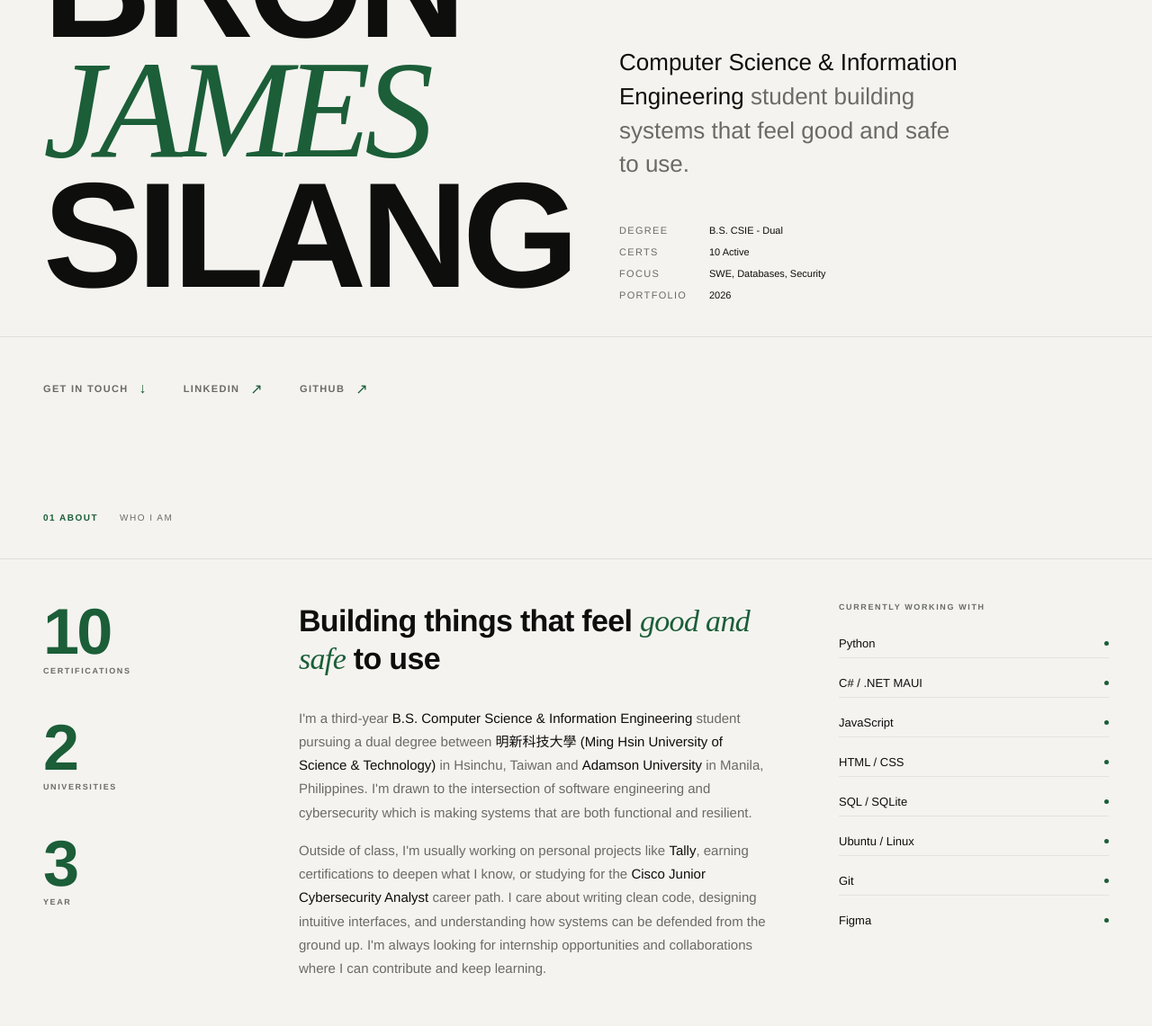
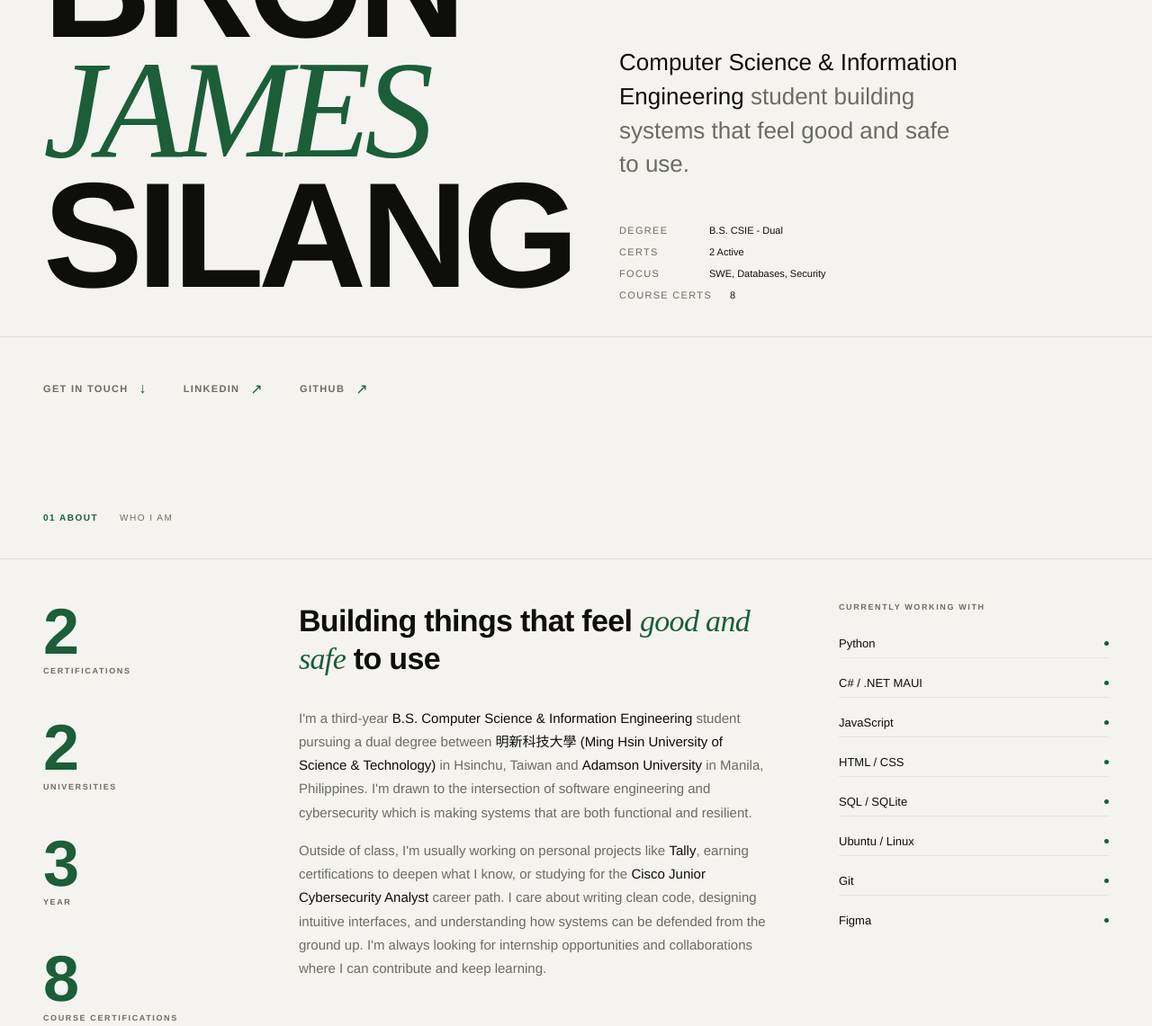
Before and after one commit to lebronsilang/lebronsilang.github.io, a plain HTML site: page index.html in a window 1280 px wide. Shown: the part 352-1493 px from the top of the page at 90% size. Drawn offline with Linux system fonts and the light colour scheme.

Commit message:
style: clearer distinction between course certification and professional certification

```diff
--- a/index.html
+++ b/index.html
@@ -73,15 +73,15 @@
           </div>
           <div class="hero-meta-row">
             <span class="hero-meta-label">Certs</span>
-            <span class="hero-meta-val">10 Active</span>
+            <span class="hero-meta-val">2 Active</span>
           </div>
           <div class="hero-meta-row">
             <span class="hero-meta-label">Focus</span>
             <span class="hero-meta-val">SWE, Databases, Security</span>
           </div>
           <div class="hero-meta-row">
-            <span class="hero-meta-label">Portfolio</span>
-            <span class="hero-meta-val">2026</span>
+            <span class="hero-meta-label">Course Certs</span>
+            <span class="hero-meta-val">8</span>
           </div>
         </div>
       </div>
@@ -103,7 +103,7 @@
     <div class="about-grid">
       <div class="about-index">
         <div class="about-stat">
-          <div class="about-stat-n">10</div>
+          <div class="about-stat-n">2</div>
           <div class="about-stat-l">Certifications</div>
         </div>
         <div class="about-stat">
@@ -113,6 +113,10 @@
         <div class="about-stat">
           <div class="about-stat-n">3</div>
           <div class="about-stat-l">Year</div>
+        </div>
+        <div class="about-stat">
+          <div class="about-stat-n">8</div>
+          <div class="about-stat-l">Course Certifications</div>
         </div>
       </div>
       <div class="about-body">
```
